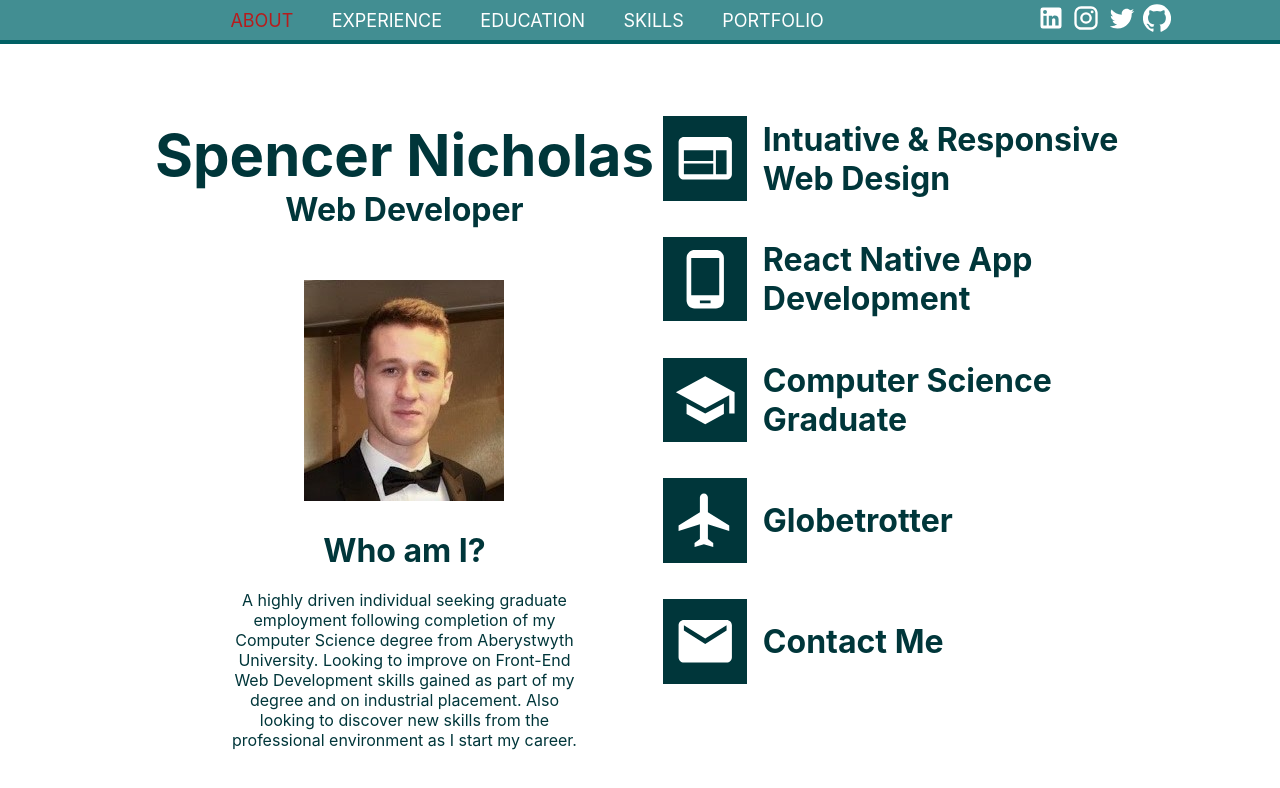
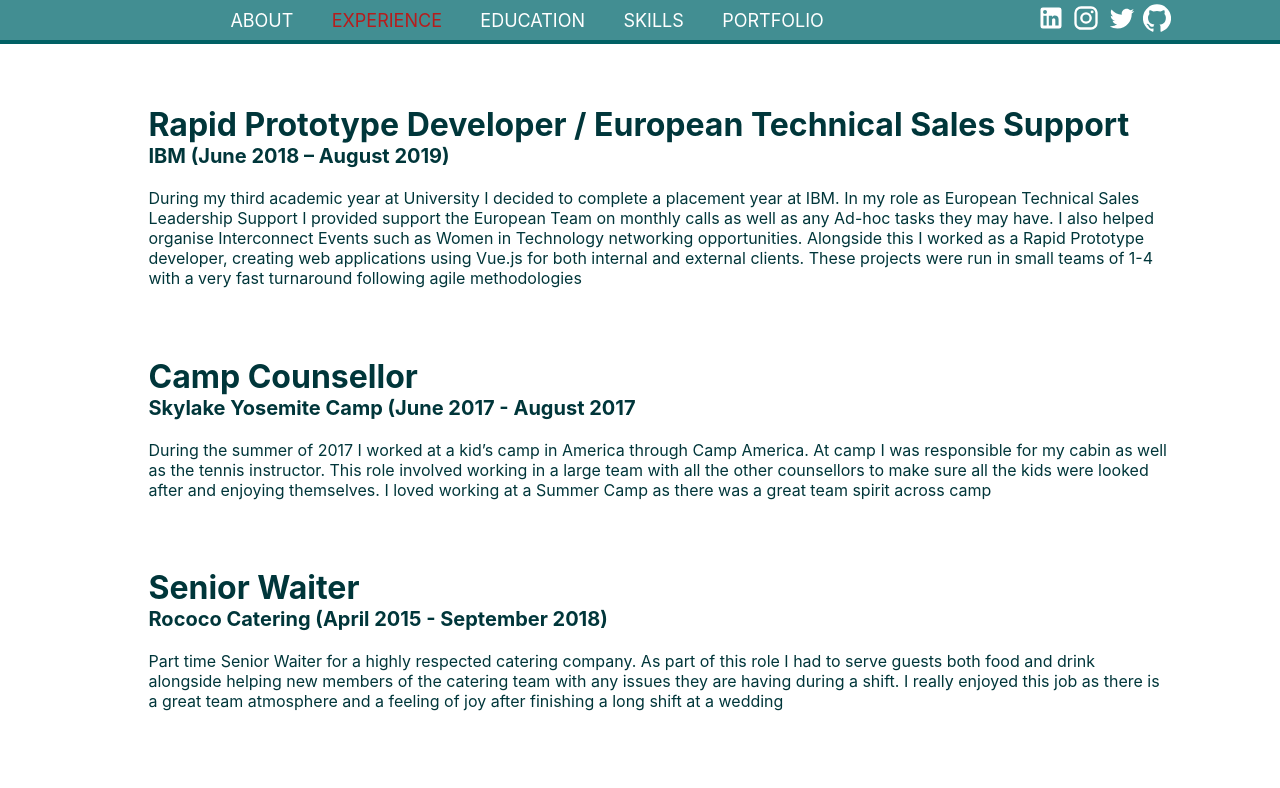
Before and after one commit to SpencerNicholas/me, a React (Create React App) app in the folder me/: page / in a window 1280 px wide. Shown: the top 788 px of the page. Built offline with nearby package versions, Linux system fonts and the light colour scheme.

Commit message:
Basic experience added
Basic content for experience full screen added (needs work and mobile)

```diff
--- a/me/src/components/content/AboutContent.js
+++ b/me/src/components/content/AboutContent.js
@@ -5,7 +5,7 @@
 import Web from '@material-ui/icons/Web';
 import Mobile from '@material-ui/icons/PhoneAndroid';
 import Uni from '@material-ui/icons/School';
-import Travel from '@material-ui/icons/Flight';
+import WebDev from '@material-ui/icons/WebAsset';
 
 
 
@@ -85,6 +85,10 @@
           <text style={{ fontSize: '32px', fontWeight: 'bold', paddingLeft: '3%'}}> Intuative & Responsive Web Design</text>
           </div>
           <div style={{display: 'flex',  alignItems: 'center',}}>
+          <WebDev style={{ fontSize: '64px', backgroundColor: '#00363a', color: 'white', padding: '2%' }}></WebDev>
+          <text style={{ fontSize: '32px', fontWeight: 'bold', paddingLeft: '3%'}}> React Web Development</text>
+          </div>
+          <div style={{display: 'flex',  alignItems: 'center',}}>
           <Mobile style={{ fontSize: '64px', backgroundColor: '#00363a', color: 'white', padding: '2%' }}></Mobile>
           <text style={{ fontSize: '32px', fontWeight: 'bold', paddingLeft: '3%'}}> React Native App Development</text>
           </div>
@@ -92,10 +96,7 @@
           <Uni style={{ fontSize: '64px', backgroundColor: '#00363a', color: 'white', padding: '2%' }}></Uni>
           <text style={{ fontSize: '32px', fontWeight: 'bold', paddingLeft: '3%'}}> Computer Science Graduate</text>
           </div>
-          <div style={{display: 'flex',  alignItems: 'center',}}>
-          <Travel style={{ fontSize: '64px', backgroundColor: '#00363a', color: 'white', padding: '2%' }}></Travel>
-          <text style={{ fontSize: '32px', fontWeight: 'bold', paddingLeft: '3%'}}> Globetrotter</text>
-          </div>
+
 
           <div style={{display: 'flex',  alignItems: 'center',}} onMouseOver={() => { dispatch(setHover("contactDetails"))}} onMouseLeave={() => { dispatch(setHover())}}>
           {(hovering) === 10 ? (
--- a/me/src/components/content/ExperienceContent.js
+++ b/me/src/components/content/ExperienceContent.js
@@ -2,26 +2,27 @@
 
 const ExperienceContent = ({ styles }) => {
   const contentStyle = {
-    paddingTop: '5vh',
+    paddingTop: '7vh',
     paddingBottom: '5vh',
     flex: '1',
     display: 'flex',
-    flexDirection: 'row',
+    flexDirection: 'column',
+    justifyContent: 'space-evenly',
     background: 'linear-gradient(to right, white, white)',
-    height: '90vh',
+    height: '88vh',
     color: '#00363a',
     paddingLeft: '10%',
     paddingRight: '10%'
   };
 
-  const columnStyle = {
+  const experienceItem = {
     display: 'flex',
     flexDirection: 'column',
     padding: '2%',
-    width: '40%',
-    height: '90%',
+    width: '100%',
     textAlign: 'center',
     justifyContent: 'space-evenly',
+    textAlign: 'left',
   };
 
 
@@ -31,13 +32,20 @@
 
   return (
     <div style={contentStyle}>
-      <div style={columnStyle}>
-        Experience
-        </div>
-
-
-      <div style={columnStyle}>
-       Experience
+      <div style={experienceItem}>
+       <text style={{ fontSize: '32px', fontWeight: 'bold', }}> Rapid Prototype Developer / European Technical Sales Support </text>
+       <text style={{ fontSize: '20px', fontWeight: 'bold', }}> IBM (June 2018 – August 2019)</text><br></br>
+       <text style={{ fontSize: '16px' }}> During my third academic year at University I decided to complete a placement year at IBM. In my role as European Technical Sales Leadership Support I provided support the European Team on monthly calls as well as any Ad-hoc tasks they may have. I also helped organise Interconnect Events such as Women in Technology networking opportunities. Alongside this I worked as a Rapid Prototype developer, creating web applications using Vue.js for both internal and external clients. These projects were run in small teams of 1-4 with a very fast turnaround following agile methodologies</text>
+    </div>
+    <div style={experienceItem}>
+       <text style={{ fontSize: '32px', fontWeight: 'bold', }}> Camp Counsellor  </text>
+       <text style={{ fontSize: '20px', fontWeight: 'bold', }}> Skylake Yosemite Camp (June 2017 - August 2017</text><br></br>
+       <text style={{ fontSize: '16px' }}>During the summer of 2017 I worked at a kid’s camp in America through Camp America. At camp I was responsible for my cabin as well as the tennis instructor. This role involved working in a large team with all the other counsellors to make sure all the kids were looked after and enjoying themselves. I loved working at a Summer Camp as there was a great team spirit across camp</text>
+    </div>
+    <div style={experienceItem}>
+       <text style={{ fontSize: '32px', fontWeight: 'bold', }}> Senior Waiter </text>
+       <text style={{ fontSize: '20px', fontWeight: 'bold', }}> Rococo Catering (April 2015 - September 2018)</text><br></br>
+       <text style={{ fontSize: '16px' }}>Part time Senior Waiter for a highly respected catering company. As part of this role I had to serve guests both food and drink alongside helping new members of the catering team with any issues they are having during a shift. I really enjoyed this job as there is a great team atmosphere and a feeling of joy after finishing a long shift at a wedding </text>
     </div>
     </div>
   );
--- a/me/src/components/content/mobile/AboutMobile.js
+++ b/me/src/components/content/mobile/AboutMobile.js
@@ -9,17 +9,12 @@
 
 
 
-import { useDispatch, useSelector } from 'react-redux';
-import { setPage, selectHover, setHover } from '../../navigation/navigation'
-
 const AboutMobile = ({ styles }) => {
-  const dispatch = useDispatch();
-  const hovering = useSelector(selectHover);
 
   const contentStyle = {
     background: 'linear-gradient(to bottom, lightgray, white)',
     color: '#00363a',
-    paddingTop: '11vh'
+    paddingTop: '12vh'
   };
 
   const mobColumnStyle = {
@@ -49,7 +44,7 @@
 
           <img src={mePic} style={{paddingBottom: '5%', paddingTop: '10%'}}></img><br></br>
           <text style={{ fontSize: '5vw', fontWeight: 'bold', }}> Who am I?</text><br></br><br></br>
-          <div style={{ paddingLeft: '5%', paddingRight: '5%', paddingBottom: '2vh' }}>
+          <div style={{ paddingLeft: '5%', paddingRight: '5%', paddingBottom: '3vh' }}>
             <text  style={{ fontSize: '4vw' }}>
               A highly driven individual seeking graduate employment following completion of my Computer Science degree from Aberystwyth University. Looking to improve on Front-End Web Development skills gained as part of my degree and on industrial placement. Also looking to discover new skills from the professional environment as I start my career.
           </text>
--- a/me/src/components/navigation/MobileTopbar.js
+++ b/me/src/components/navigation/MobileTopbar.js
@@ -46,7 +46,7 @@
     alignItems: "center",
     padding: `2vh`,
     color: 'white',
-    fontSize: '24px',
+    fontSize: '5vw',
   };
 
   const activeMenuItemStyle = {
@@ -58,7 +58,7 @@
     justifyContent: "center",
     alignItems: "center",
     color: 'white',
-    fontSize: '24px',
+    fontSize: '6vw',
   }
 
   const footerStyle = {
@@ -72,13 +72,7 @@
   }
 
   const iconStyle = {
-    fontSize: '32px',
-  }
-
-  const iconHovered = {
-    fontSize: '32px',
-    color: 'red',
-    cursor: 'pointer',
+    fontSize: '7vw',
   }
 
   const menuItems = [
@@ -115,48 +109,25 @@
                     {item.text}
                   </div>
                 ) : (
-                    <div onMouseOver={() => { dispatch(setHover(item.text)) }} onMouseLeave={() => { dispatch(setHover()) }}>
-                      {item.active === (hovering) ? (
-                        <div style={{ color: 'lightgrey', cursor: 'pointer' }}>
-                          {item.text}
-                        </div>
-                      ) : (
                     <div>
                       {item.text}
                     </div>)}
 
-                    </div>
-                  )}
+
               </div>
             ))}
             <div style={footerStyle}>
-              <div onMouseOver={() => { dispatch(setHover("LinkedIn")) }} onMouseLeave={() => { dispatch(setHover()) }} onClick={() => { window.open("https://linkedin.com/in/spencer-nicholas", "_blank") }}>
-                {(hovering) === 6 ? (
-                  <LinkedIn style={iconHovered} ></LinkedIn>
-                ) : (
+              <div onClick={() => { window.open("https://linkedin.com/in/spencer-nicholas", "_blank") }}>
                 <LinkedIn style={iconStyle} ></LinkedIn>
-                  )}
               </div>
-              <div onMouseOver={() => { dispatch(setHover("Instagram")) }} onMouseLeave={() => { dispatch(setHover()) }} onClick={() => { window.open("https://www.instagram.com/spencerndev/?hl=en", "_blank") }}>
-                {(hovering) === 7 ? (
-                  <Instagram style={iconHovered}></Instagram>
-                ) : (
+              <div onClick={() => { window.open("https://www.instagram.com/spencerndev/?hl=en", "_blank") }}>
                 <Instagram style={iconStyle}></Instagram>
-                  )}
               </div>
-              <div onMouseOver={() => { dispatch(setHover("Twitter")) }} onMouseLeave={() => { dispatch(setHover()) }} onClick={() => { window.open("https://twitter.com/SpencerNDev", "_blank") }}>
-                {(hovering) === 8 ? (
-                  <Twitter style={iconHovered}></Twitter>
-                ) : (
+              <div onClick={() => { window.open("https://twitter.com/SpencerNDev", "_blank") }}>
                 <Twitter style={iconStyle}></Twitter>
-                  )}
               </div>
-              <div onMouseOver={() => { dispatch(setHover("GitHub")) }} onMouseLeave={() => { dispatch(setHover()) }} onClick={() => { window.open("https://github.com/SpencerNicholas", "_blank") }}>
-                {(hovering) === 9 ? (
-                  <GitHub style={iconHovered}></GitHub>
-                ) : (
+              <div onClick={() => { window.open("https://github.com/SpencerNicholas", "_blank") }}>
                 <GitHub style={iconStyle}></GitHub>
-                  )}
               </div>
             </div>
           </div>
--- a/me/src/components/navigation/Topbar.js
+++ b/me/src/components/navigation/Topbar.js
@@ -26,6 +26,7 @@
     paddingLeft: '15%',
     alignItems: 'center',
     zIndex: '10',
+    userSelect: 'none',
   };
 
   const menuItemStyle = {
--- a/me/src/components/navigation/navigation.js
+++ b/me/src/components/navigation/navigation.js
@@ -3,7 +3,7 @@
 export const navigationSlice = createSlice({
     name: 'navigation',
     initialState: {
-        page: 1,
+        page: 2,
         hover: false,
         menu: false,
     },
```
Lines whose indentation alone changed are shown as unchanged.
